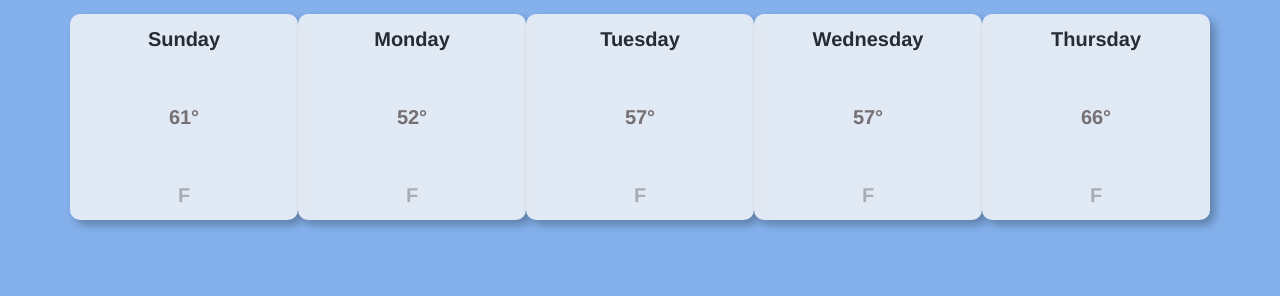
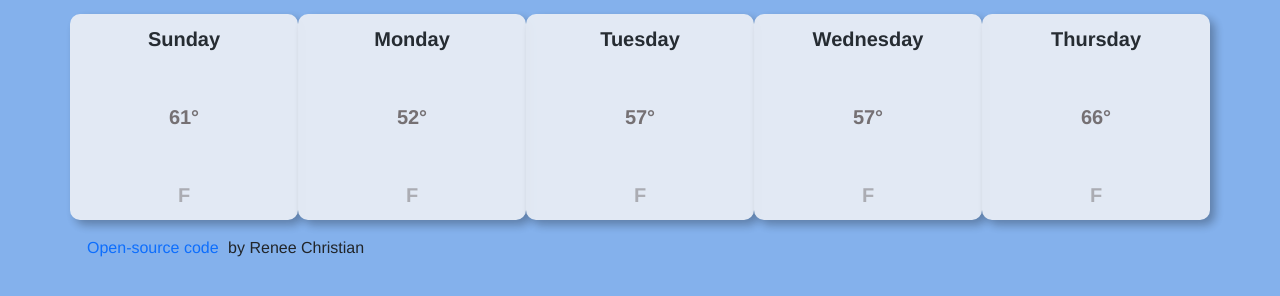
Before and after one commit to Rae40/myweatherapp, a plain HTML site: page index.html in a window 1280 px wide. Shown: the part 284-580 px from the top of the page. Drawn offline with nearby package versions, Linux system fonts and the light colour scheme; no server answers.

Commit message:
added a open-source link to the bottom of the page

```diff
--- a/index.html
+++ b/index.html
@@ -126,6 +126,8 @@
 
 
 </p>
+
+  <a href="https://www.shecodes.io/stories"> Open-source code </a> by Renee Christian
 </section>
 
 <script src="js/index.js"></script>
```
